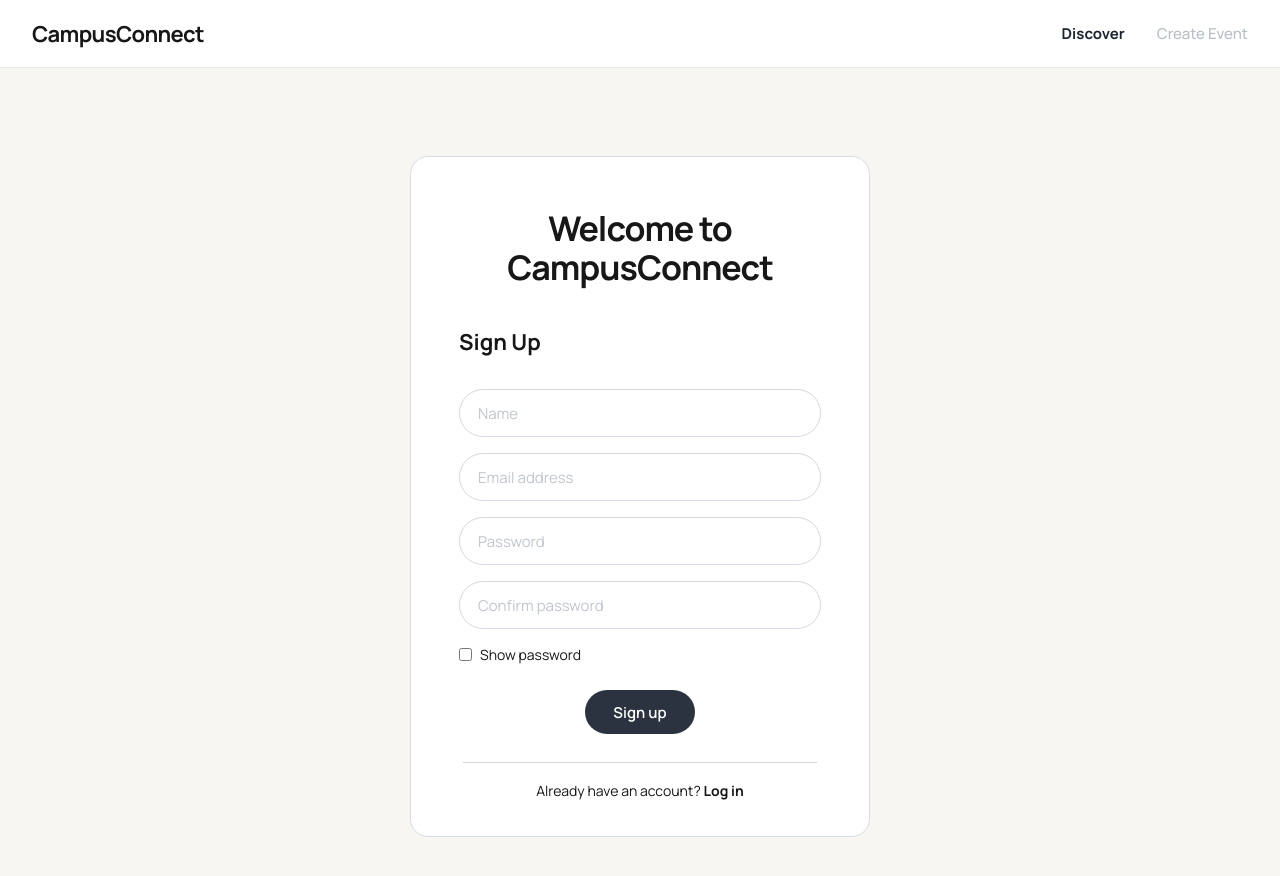
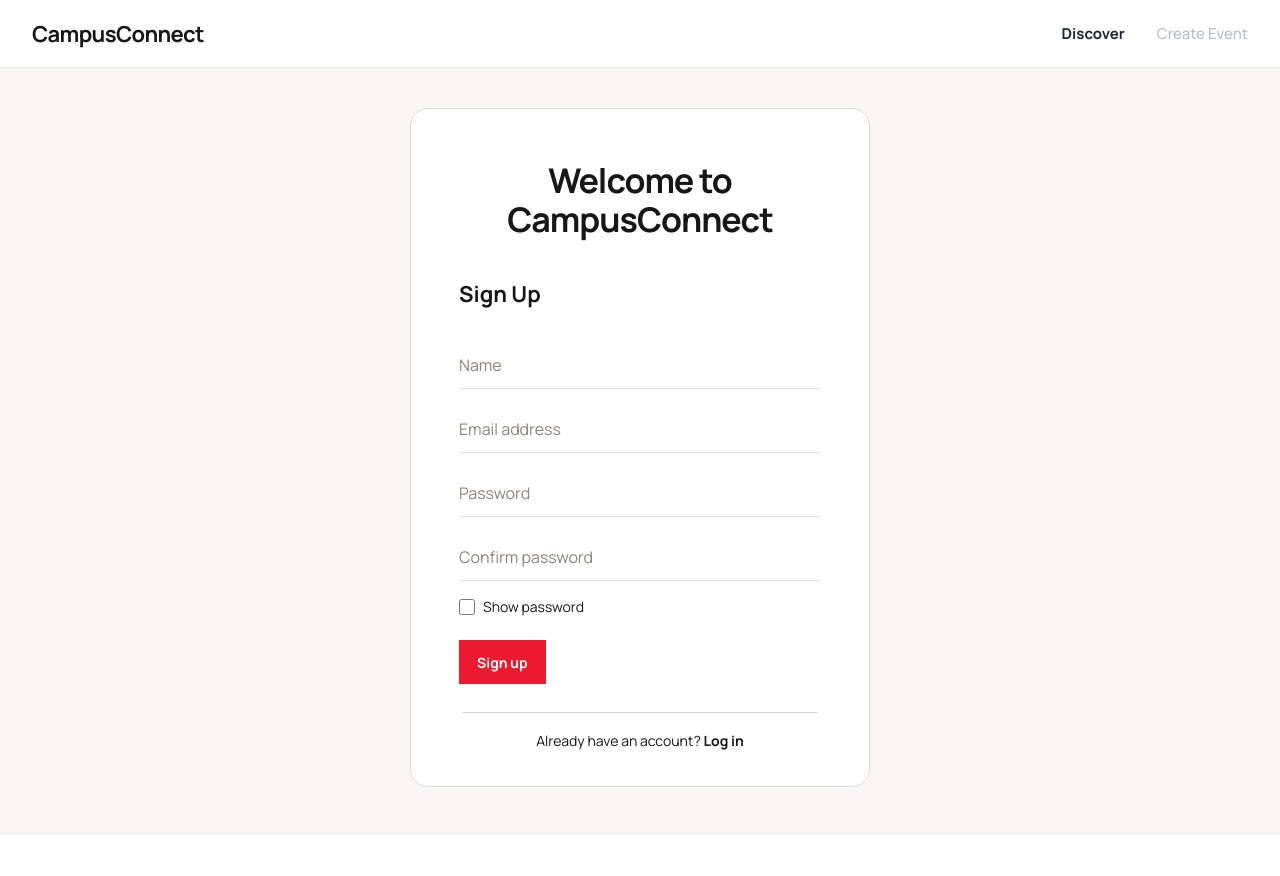
Before and after one commit to inesta573/307_project, a React (Vite) app in the folder frontend/: page /signup in a window 1280 px wide. Shown: the top 876 px of the page. After the commit the page ends 835 px from the top, so only its background shows below. Built offline with nearby package versions, Linux system fonts and the light colour scheme.

Commit message:
adding some color and fonts to match the rest of site

```diff
--- a/frontend/src/pages/Login.css
+++ b/frontend/src/pages/Login.css
@@ -46,7 +46,7 @@
 .login-main {
   display: flex;
   justify-content: center;
-  padding: 88px 16px 48px;
+  padding: 40px 16px 48px;
 }
 
 .login-card {
@@ -100,21 +100,22 @@
 .login-form input {
   width: 100%;
   height: 48px;
-  border: 1px solid #d3dae2;
-  border-radius: 999px;
-  padding: 0 18px;
-  background: #ffffff;
-  color: #1c2430;
-  font-size: 15px;
+  border: 0;
+  border-bottom: 1px solid #e4dfd6;
+  border-radius: 0;
+  padding: 0;
+  background: transparent;
+  color: #171717;
+  font-size: 16px;
   outline: none;
 }
 
 .login-form input::placeholder {
-  color: #c0c6ce;
+  color: #8a847c;
 }
 
 .login-form input:focus {
-  border-color: #8d97a3;
+  border-bottom-color: #171717;
 }
 
 .show-password {
@@ -124,36 +125,38 @@
   font-size: 14px;
 }
 
-.show-password input {
-  width: auto;
-  height: auto;
+.show-password input,
+.show-password input:focus {
+  width: 16px;
+  height: 16px;
   margin: 0;
   padding: 0;
-  border: none;
+  border: 0;
+  accent-color: #ed1b2f;
 }
 
 .login-form button {
-  align-self: center;
-  margin-top: 10px;
+  align-self: flex-start;
+  margin-top: 8px;
   height: 44px;
-  padding: 0 28px;
+  padding: 0 18px;
   border: none;
-  border-radius: 999px;
-  background: #2c3340;
+  border-radius: 0;
+  background: #ed1b2f;
   color: #ffffff;
-  font-size: 15px;
-  font-weight: 600;
+  font-size: 14px;
+  font-weight: 700;
   cursor: pointer;
 }
 
 .login-form button:hover {
-  background: #232933;
+  background: #c8102e;
 }
 
 .login-error {
   margin: 0;
-  text-align: center;
-  color: #b42318;
+  text-align: left;
+  color: #ed1b2f;
   font-size: 14px;
 }
 
```
